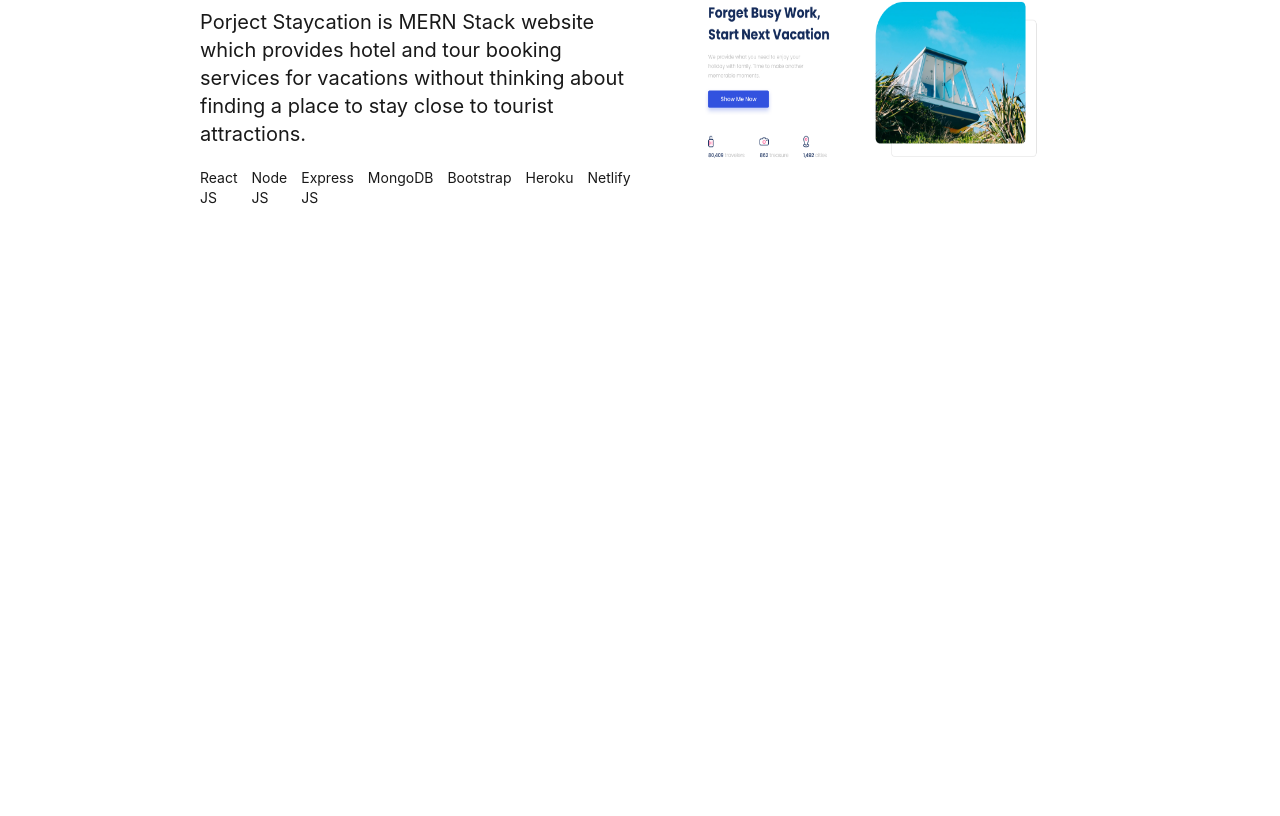
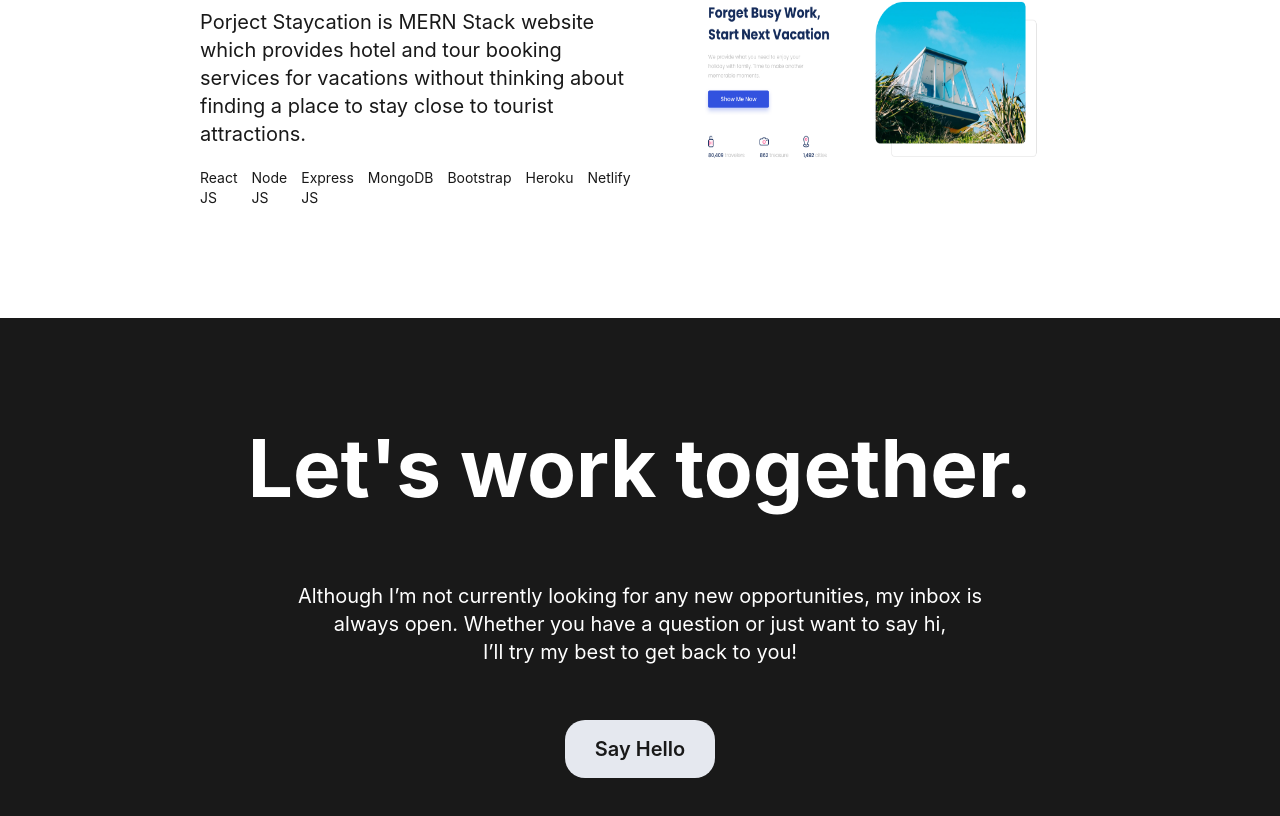
Before and after one commit to Roisfaozi/roisfaozi-web, a Next.js app: page / in a window 1280 px wide. Shown: the part 2608-3424 px from the top of the page. Before the commit the page ends 2926 px from the top, so only its background shows below. Built offline with nearby package versions, Linux system fonts and the light colour scheme.

Commit message:
add footer component

```diff
--- /dev/null
+++ b/components/contacts.jsx
@@ -0,0 +1,23 @@
+import Link from 'next/link'
+
+export default function Contacts() {
+  return (
+    <section className='section-contact'>
+      <div className='section contact'>
+        <h1 className='header-title'>Let's work together.</h1>
+        <p className='contact-desc'>
+          Although I’m not currently looking for any new opportunities, my inbox
+          is <br />
+          always open. Whether you have a question or just want to say hi,{' '}
+          <br />
+          I’ll try my best to get back to you!
+        </p>
+        <div className='email-link'>
+          <Link href='mailto:roisfaozi5@gmail.com'>
+            <a>Say Hello</a>
+          </Link>
+        </div>
+      </div>
+    </section>
+  )
+}
--- a/pages/index.jsx
+++ b/pages/index.jsx
@@ -1,3 +1,4 @@
+import Contacts from '../components/contacts'
 import Header from '../components/header'
 import Navbar from '../components/navbar'
 import Projects from '../components/projects'
@@ -10,6 +11,7 @@ export default function Home() {
       <Header />
       <Story />
       <Projects />
+      <Contacts />
     </div>
   )
 }
--- a/styles/globals.css
+++ b/styles/globals.css
@@ -136,3 +136,26 @@ a {
 .technology p {
   @apply font-normal text-sm text-neutral-primary;
 }
+
+.section-contact {
+  @apply bg-neutral-primary w-full;
+}
+
+.contact {
+  @apply py-[90px] relative flex flex-col items-center justify-center  gap-[54px];
+}
+.contact h1,
+.contact p {
+  @apply text-white;
+}
+
+.contact-desc {
+  @apply text-xl font-normal text-center;
+}
+
+.email-link {
+  @apply px-[30px] py-[15px] bg-[#E5E8EF] rounded-[20px];
+}
+.email-link a {
+  @apply text-xl text-center text-neutral-primary font-semibold;
+}
```
